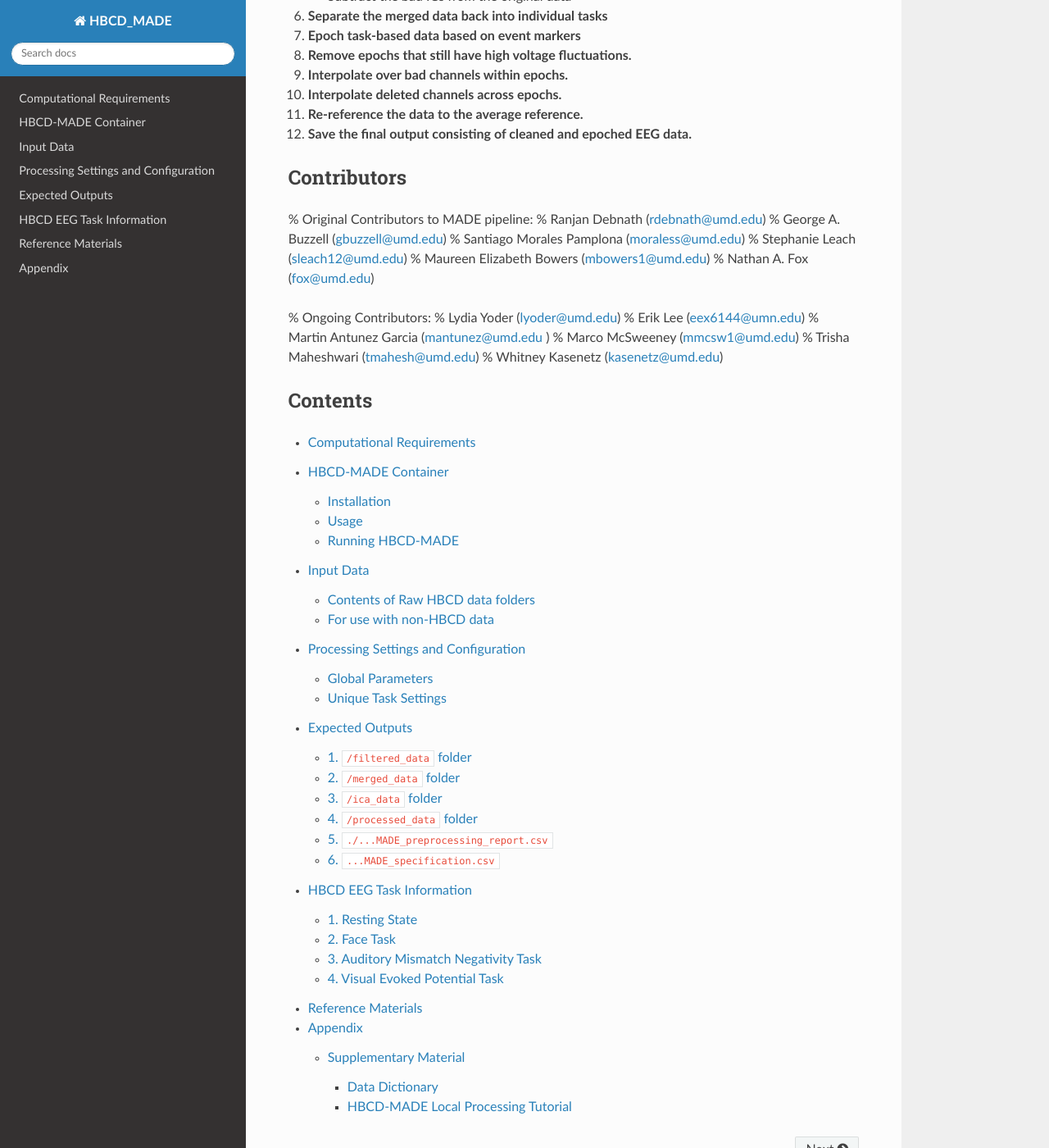
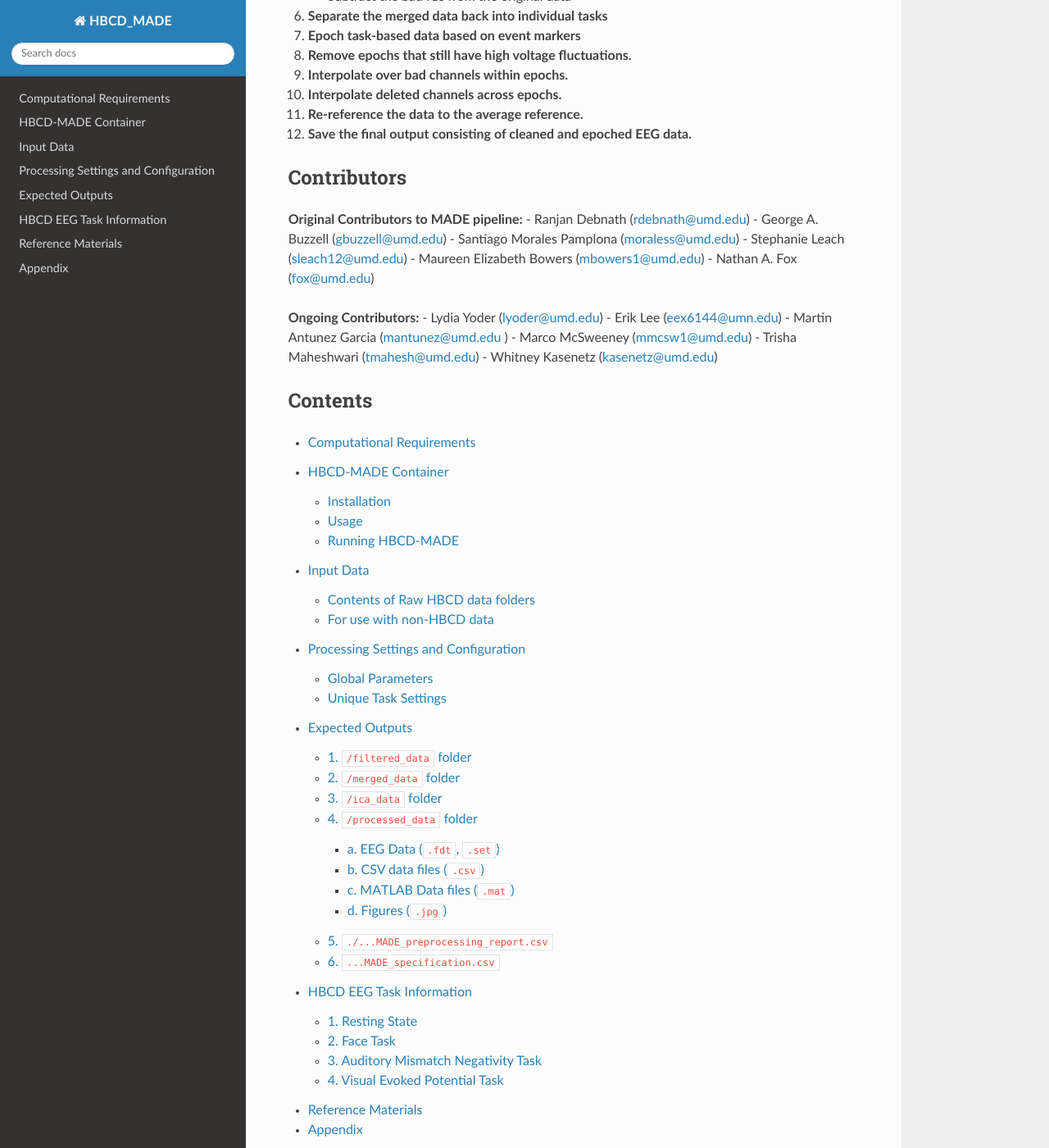
Before and after one commit to DCAN-Labs/HBCD-MADE, a Sphinx documentation site: the page built from docs/source/index.rst, in a window 1280 px wide and 1400 px high, scrolled down 1672 px. Shown: the whole window at 82% size. Built offline with Sphinx 7.4.7 and the Read the Docs theme 2.0.0, drawn with Linux system fonts in a browser that asks for light colours.

```diff
--- a/docs/source/expected_outputs.rst
+++ b/docs/source/expected_outputs.rst
@@ -110,10 +110,12 @@ Each EEG file found in this folder will have a corresponding json file in the pa
 This folder contains all processed data and MADE output, described in detail below:
 
 a. EEG Data (``.fdt``, ``.set``)
+^^^^^^^^^^^^^^^^^^^^^^^^^^^^^^^^^
 
 There is one .fdt and one corresponding .set file for each task containing fully processed data.
 
 b. CSV data files (``.csv``)
+^^^^^^^^^^^^^^^^^^^^^^^^^^^^^
 
 For each task, two .csv files are automatically produced by MADE: a trial measures file and a summary statistics file.
 
@@ -260,6 +262,7 @@ Output files ending in ``summaryStats.csv`` are created for each task and contai
 
 
 c. MATLAB Data files (``.mat``)
+^^^^^^^^^^^^^^^^^^^^^^^^^^^^^^^^^
 
 .mat files contain processing output.
 
@@ -268,6 +271,7 @@ c. MATLAB Data files (``.mat``)
 - Output for the RS data contains the ``spectra_eo_db`` matrix, which is structured as Electrodes x Frequency. RS .mat output does not contain the time dimension.
 
 d. Figures (``.jpg``)
+^^^^^^^^^^^^^^^^^^^^^^^
 
 .. note:: The following plots are based on data from an adult volunteer and were processed using a pipeline optimized for infant data. They do not represent typical infant results.
 
--- a/docs/source/index.rst
+++ b/docs/source/index.rst
@@ -51,21 +51,21 @@ The HBCD-MADE pipeline will run preprocessing on BIDS-formatted data with most E
 Contributors
 ------------
 
-% Original Contributors to MADE pipeline:
-% Ranjan Debnath (rdebnath@umd.edu)
-% George A. Buzzell (gbuzzell@umd.edu)
-% Santiago Morales Pamplona (moraless@umd.edu)
-% Stephanie Leach (sleach12@umd.edu)
-% Maureen Elizabeth Bowers (mbowers1@umd.edu)
-% Nathan A. Fox (fox@umd.edu)
+**Original Contributors to MADE pipeline:**
+- Ranjan Debnath (rdebnath@umd.edu)
+- George A. Buzzell (gbuzzell@umd.edu)
+- Santiago Morales Pamplona (moraless@umd.edu)
+- Stephanie Leach (sleach12@umd.edu)
+- Maureen Elizabeth Bowers (mbowers1@umd.edu)
+- Nathan A. Fox (fox@umd.edu)
 
-% Ongoing Contributors:
-% Lydia Yoder (lyoder@umd.edu)
-% Erik Lee (eex6144@umn.edu)
-% Martin Antunez Garcia (mantunez@umd.edu )
-% Marco McSweeney (mmcsw1@umd.edu)
-% Trisha Maheshwari (tmahesh@umd.edu)
-% Whitney Kasenetz (kasenetz@umd.edu)
+**Ongoing Contributors:**
+- Lydia Yoder (lyoder@umd.edu)
+- Erik Lee (eex6144@umn.edu)
+- Martin Antunez Garcia (mantunez@umd.edu )
+- Marco McSweeney (mmcsw1@umd.edu)
+- Trisha Maheshwari (tmahesh@umd.edu)
+- Whitney Kasenetz (kasenetz@umd.edu)
 
 .. toctree::
    :maxdepth: 2
```
Also changed, not shown: docs/source/appendix.rst (+4 -5 lines).
